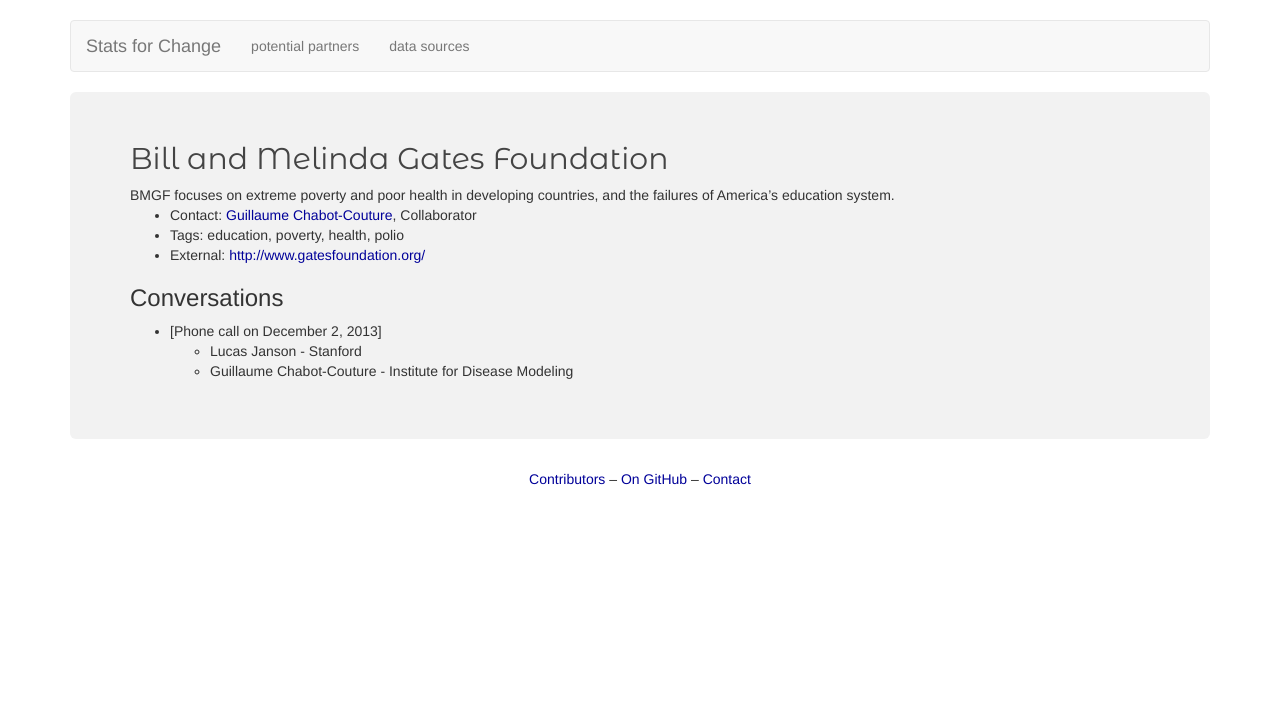
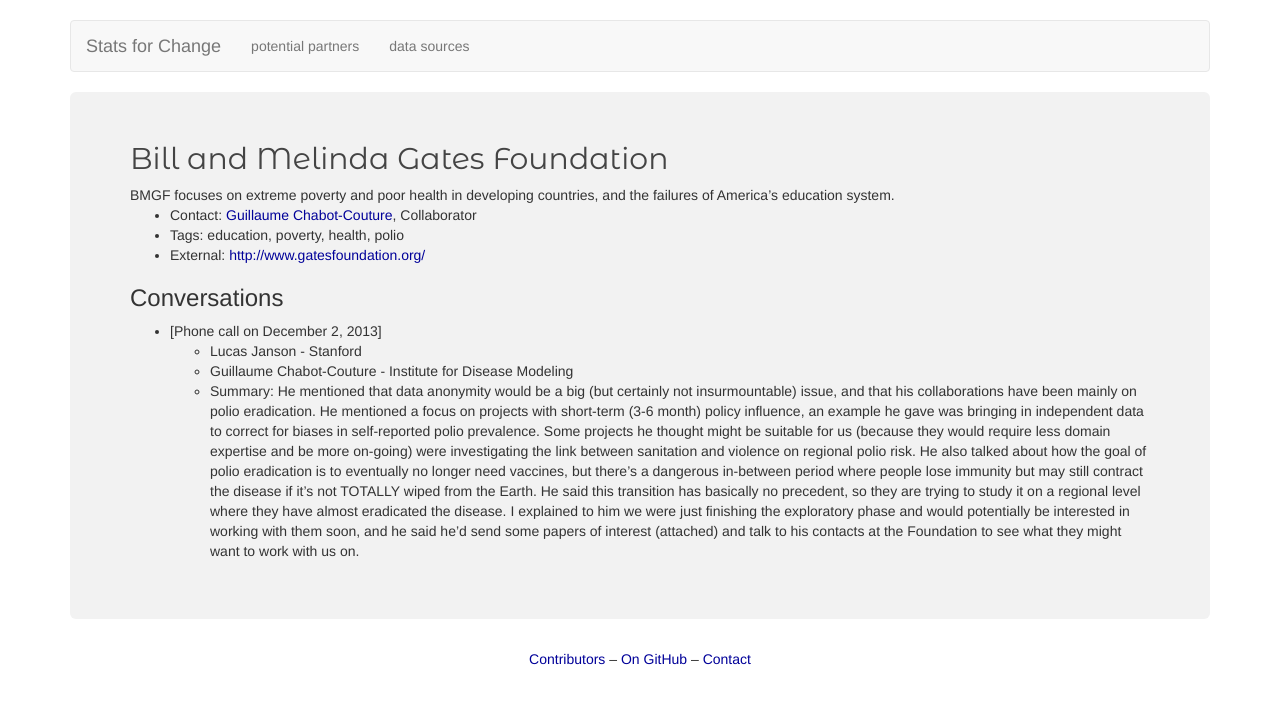
Before and after one commit to stats-for-change/stats-for-change.github.io, a Jekyll site: the page built from partners/GatesFoundation.md, in a window 1280 px wide. Shown: the top 704 px of the page. Built offline with Jekyll 4.4.1, drawn with Linux system fonts in a browser that asks for light colours; nearby versions of some CDN libraries; Markdown is read by kramdown in place of the engine named in the settings.

Commit message:
added description of phone conversation

```diff
--- a/partners/GatesFoundation.md
+++ b/partners/GatesFoundation.md
@@ -14,3 +14,4 @@ is-full-page: true
 - [Phone call on December 2, 2013]
     - Lucas Janson - Stanford
     - Guillaume Chabot-Couture - Institute for Disease Modeling
+    - Summary: He mentioned that data anonymity would be a big (but certainly not insurmountable) issue, and that his collaborations have been mainly on polio eradication. He mentioned a focus on projects with short-term (3-6 month) policy influence, an example he gave was bringing in independent data to correct for biases in self-reported polio prevalence. Some projects he thought might be suitable for us (because they would require less domain expertise and be more on-going) were investigating the link between sanitation and violence on regional polio risk. He also talked about how the goal of polio eradication is to eventually no longer need vaccines, but there's a dangerous in-between period where people lose immunity but may still contract the disease if it's not TOTALLY wiped from the Earth. He said this transition has basically no precedent, so they are trying to study it on a regional level where they have almost eradicated the disease. I explained to him we were just finishing the exploratory phase and would potentially be interested in working with them soon, and he said he'd send some papers of interest (attached) and talk to his contacts at the Foundation to see what they might want to work with us on.
```
